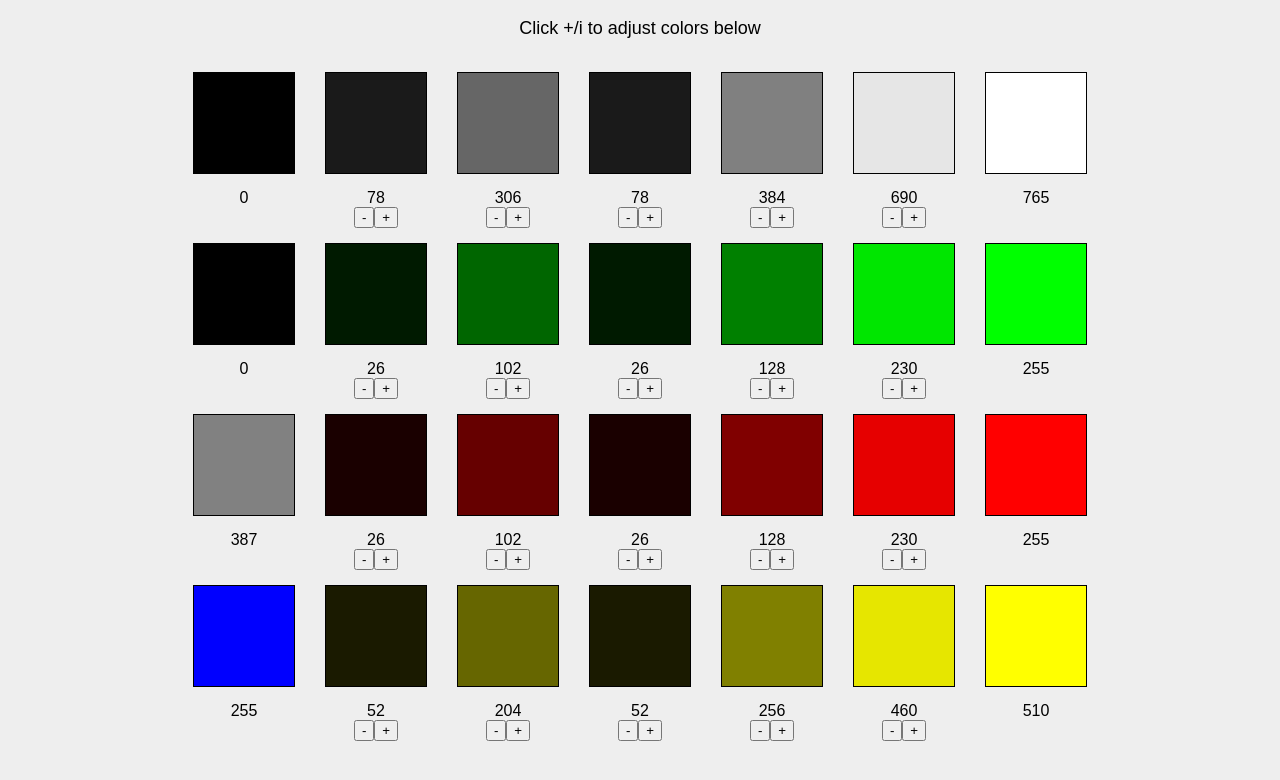
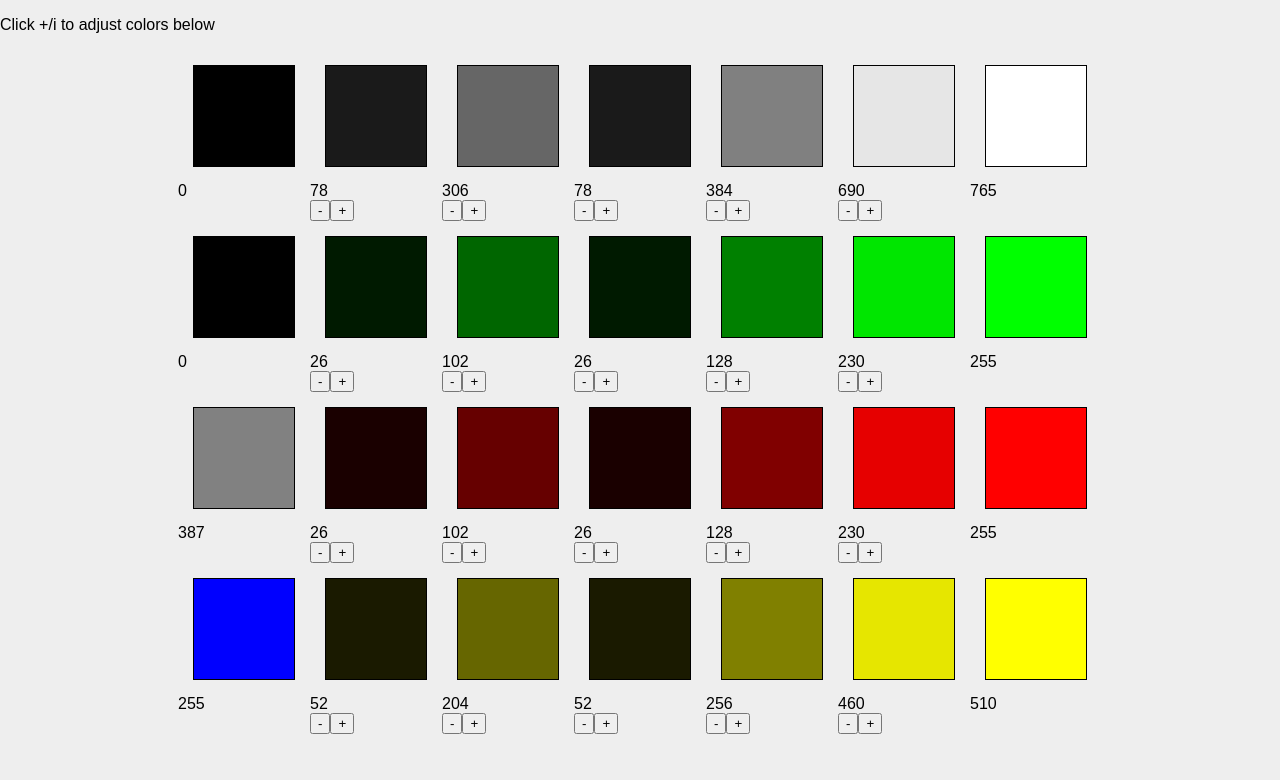
Before and after one commit to sman591/clrs-201-project3, a React (Create React App) app: page / in a window 1280 px wide. Shown: the top 780 px of the page. Built offline with nearby package versions, Linux system fonts and the light colour scheme.

Commit message:
Simplify CSS to one index.css file

```diff
--- a/src/App.css
+++ /dev/null
@@ -1,28 +0,0 @@
-.App {
-  text-align: center;
-}
-
-.App-logo {
-  animation: App-logo-spin infinite 20s linear;
-  height: 80px;
-}
-
-.App-header {
-  background-color: #222;
-  height: 150px;
-  padding: 20px;
-  color: white;
-}
-
-.App-title {
-  font-size: 1.5em;
-}
-
-.App-intro {
-  font-size: large;
-}
-
-@keyframes App-logo-spin {
-  from { transform: rotate(0deg); }
-  to { transform: rotate(360deg); }
-}
--- a/src/App.js
+++ b/src/App.js
@@ -1,6 +1,5 @@
 import React, { Component } from 'react';
 import ColorBlocks from './ColorBlocks.js';
-import './App.css';
 
 const SCALES = [
   {
--- a/src/ColorBlock.css
+++ /dev/null
@@ -1,16 +0,0 @@
-body {
-  background: #eee;
-}
-
-.ColorBlocks {
-  display: flex;
-  flex-flow: row nowrap;
-  justify-content: center;
-}
-
-.ColorBlock {
-  width: 100px;
-  height: 100px;
-  border: 1px solid #000;
-  margin: 15px;
-}
--- a/src/ColorBlock.js
+++ b/src/ColorBlock.js
@@ -1,5 +1,4 @@
 import React, { Component } from 'react';
-import './ColorBlock.css';
 
 class ColorBlocks extends Component {
   value() {
--- a/src/index.css
+++ b/src/index.css
@@ -2,4 +2,18 @@
   margin: 0;
   padding: 0;
   font-family: sans-serif;
+  background: #eee;
 }
+
+.ColorBlocks {
+  display: flex;
+  flex-flow: row nowrap;
+  justify-content: center;
+}
+
+.ColorBlock {
+  width: 100px;
+  height: 100px;
+  border: 1px solid #000;
+  margin: 15px;
+}
```
